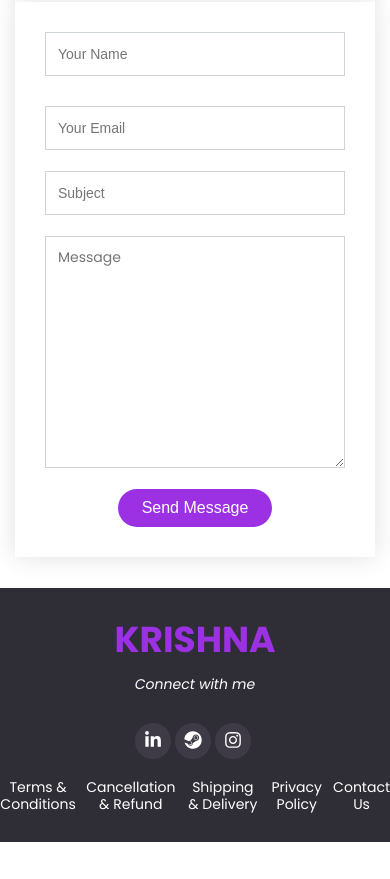
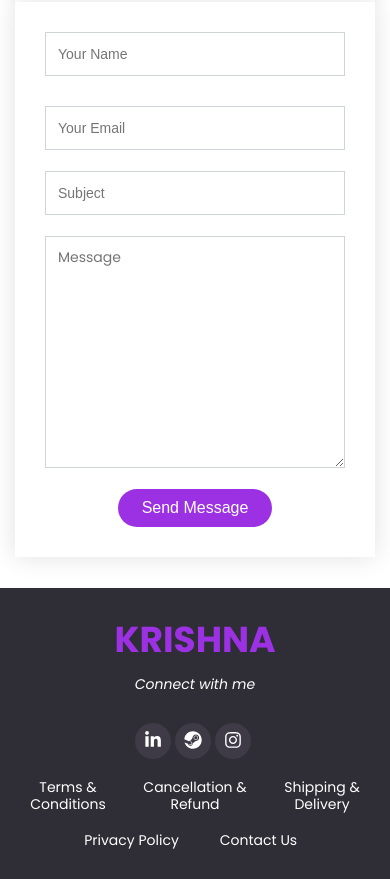
Before and after one commit to krish-1010/portfolio, a React (Create React App) app: page / in a window 390 px wide. Shown: the part 9155-10034 px from the top of the page. Before the commit the page ends 9997 px from the top, so only its background shows below. Built offline with nearby package versions, Linux system fonts and the light colour scheme.

Commit message:
fixed footer in mobile

```diff
--- a/src/components/Footer.css
+++ b/src/components/Footer.css
@@ -16,6 +16,7 @@
     justify-content: center; */
     margin: auto;
 }
+
 
 .footer h3{
     font-size: 36px;
@@ -88,3 +89,63 @@
 list-style: none;
    margin: 2px;
 } */
+
+@media screen and (max-width:720px){
+
+    .footer nav ul {
+        display: flex;
+        flex-wrap: wrap;
+        justify-content: center;
+        row-gap: 20px;
+        list-style: none;
+        padding: 0;
+        margin: 0;
+    }
+
+    .footer nav li {
+        flex-basis: 30%;
+        text-align: center;
+    }
+
+    /* .footer nav ul {
+        display: grid;
+        grid-template-columns: repeat(6, 1fr);
+        place-items: center;
+        gap: 1rem;
+        margin-top: 2rem;
+        margin-bottom: 2rem;
+    }
+
+    .footer-nav li {
+        text-align: center;
+    }
+
+    /* --- First Row --- */
+    /* Place the first item */
+    /* .footer-nav li:nth-child(1) {
+        grid-column: 1 / 3;
+    } */
+
+    /* Place the second item */
+    /* .footer-nav li:nth-child(2) {
+        grid-column: 3 / 5;
+    } */
+
+    /* Place the third item */
+    /* .footer-nav li:nth-child(3) {
+        grid-column: 5 / 7;
+    }  */
+
+
+    /* --- Second Row (Centered) --- */
+    /* Place the fourth item, leaving the first grid column empty */
+    /* .footer nav li:nth-child(4) {
+        grid-column: 2 / 4;
+    } */
+
+    /* Place the fifth item, leaving the last grid column empty */
+    /* .footer-nav li:nth-child(5) {
+        grid-column: 4 / 6;
+    } */
+
+}
--- a/src/components/Footer.js
+++ b/src/components/Footer.js
@@ -41,7 +41,7 @@ const Footer = () => {
             </i>
           </a>
         </div>
-        <nav>
+        <nav className="footer-nav">
           {/* Other nav items */}
           <ul>
             <li>
```
